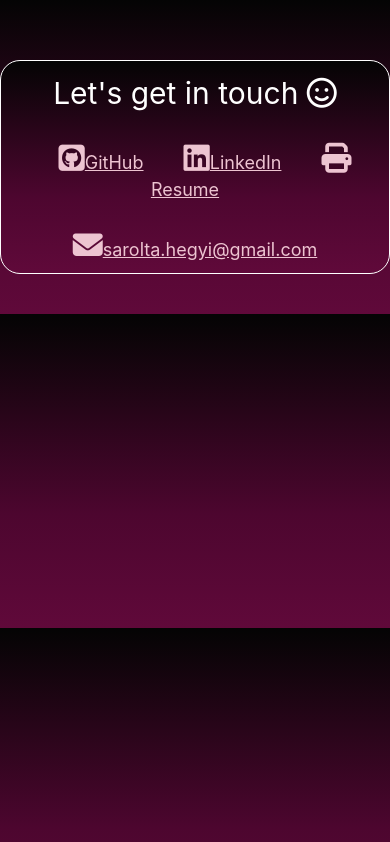
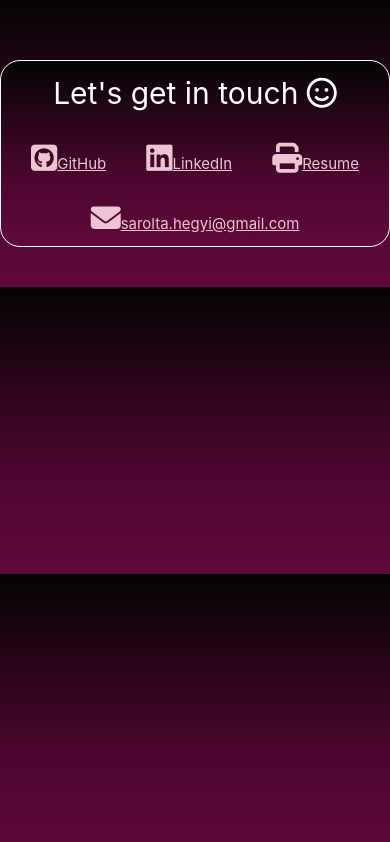
Before and after one commit to saroltah/portfolio-react-sh, a React (Create React App) app: page / in a window 390 px wide. Built offline with nearby package versions, Linux system fonts and the light colour scheme; a web font is replaced by a local one.

Commit message:
added responsive styling to links and url-s

```diff
--- a/src/App.css
+++ b/src/App.css
@@ -7,6 +7,17 @@ body {
   );
   color: white;
   margin: 50px 50px;
+}
+.link {
+  padding: 20px;
+}
+.url {
+  color: #edc4d1;
+}
+@media (max-width: 775px) {
+  .link {
+    padding: 10px;
+  }
 }
 @media (max-width: 767px) {
   body {
@@ -19,3 +30,9 @@ body {
     margin: 0px 0px;
   }
 }
+@media (max-width: 427px) {
+  .link {
+    font-size: 15px;
+    padding: 2px;
+  }
+}
```
